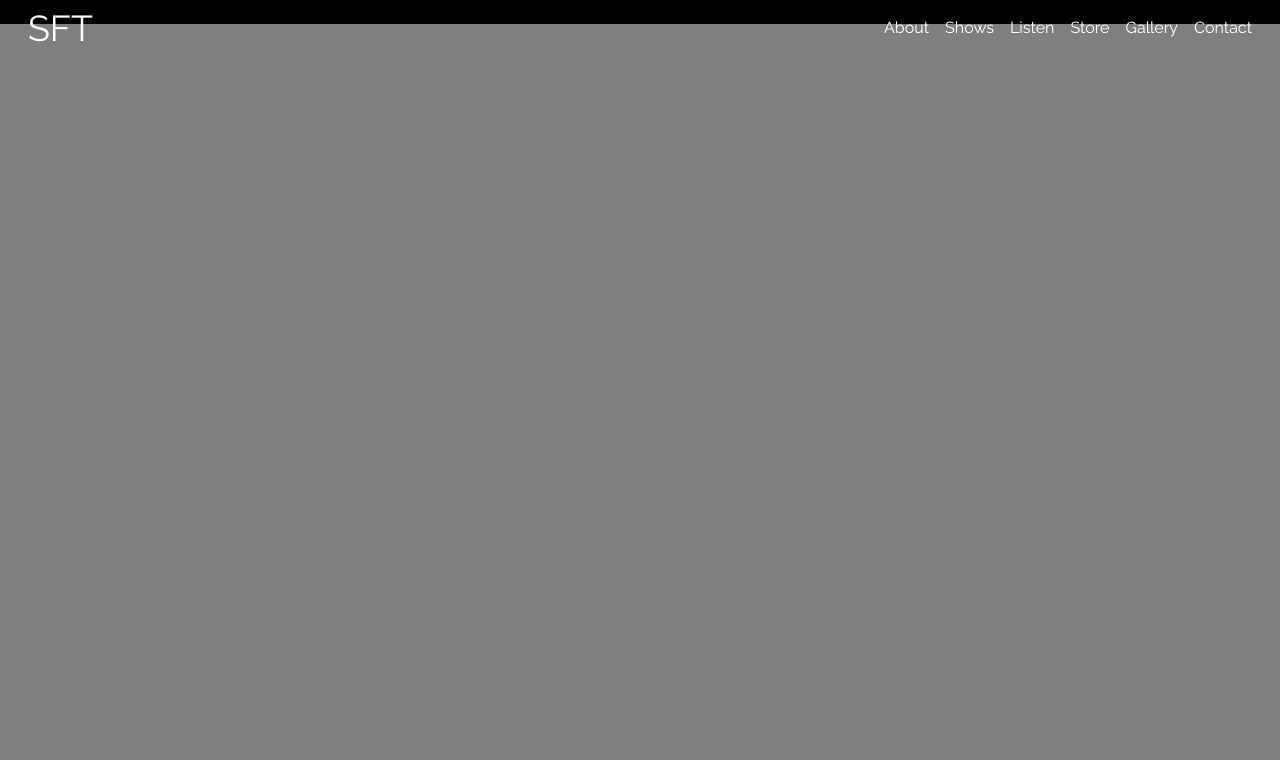
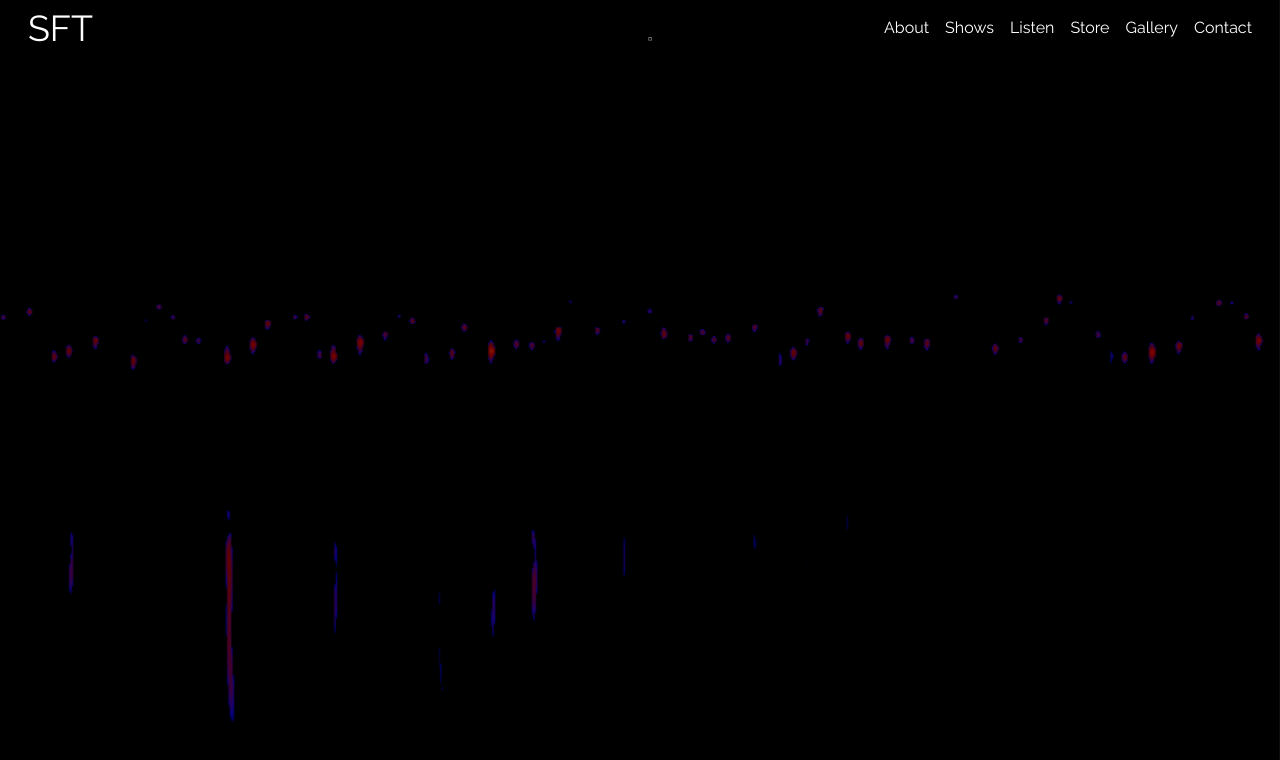
Before and after one commit to kaseyknudsen/Schimscheimer-Family-Trio-Website, a Next.js app: page /about in a window 1280 px wide. Shown: the top 760 px of the page. Built offline with nearby package versions, Linux system fonts and the light colour scheme.

Commit message:
added custom images to each page

```diff
--- a/app/about/page.js
+++ b/app/about/page.js
@@ -4,7 +4,7 @@ export const metadata = {
 };
 
 const aboutPage = () => {
-  return <div>About</div>;
+  return <div className="custom-img2 bg-fixed bg-cover h-screen">About</div>;
 };
 
 export default aboutPage;
--- a/app/components/Hero.js
+++ b/app/components/Hero.js
@@ -2,7 +2,7 @@ import React from "react";
 import Link from "next/link";
 const Hero = () => {
   return (
-    <div className="flex items-center justify-center h-screen  bg-fixed bg-center bg-cover custom-img">
+    <div className="flex items-center justify-center custom-img h-screen bg-fixed bg-center bg-cover">
       <div className="p-5 text-white z-[2]  mt-[-10rem]">
         <h2 className="text-4xl">Schimscheimer Family Trio</h2>
         <p className="py-5 pr-[4rem]">
--- a/app/contact/page.js
+++ b/app/contact/page.js
@@ -6,7 +6,7 @@ export const metadata = {
 };
 
 const page = () => {
-  return <div>Contact</div>;
+  return <div className="custom-img3 bg-fixed bg-cover h-screen">Contact</div>;
 };
 
 export default page;
--- a/app/gallery/page.js
+++ b/app/gallery/page.js
@@ -2,7 +2,7 @@ import React from 'react'
 
 const page = () => {
   return (
-    <div>page</div>
+    <div className="custom-img4 bg-fixed bg-cover h-screen">page</div>
   )
 }
 
--- a/app/globals.css
+++ b/app/globals.css
@@ -8,5 +8,24 @@ html {
 }
 
 .custom-img {
-  background-image: url("bass2.png");
+  background-image: url("../public/sft_spectrograms/bass2.png");
 }
+.custom-img2 {
+  background-image: url("../public/sft_spectrograms/mouth.png");
+}
+
+.custom-img3 {
+  background-image: url("../public/sft_spectrograms/mod1.png");
+}
+
+.custom-img4 {
+  background-image: url("../public/sft_spectrograms/pads2.png");
+}
+
+.custom-img5 {
+  background-image: url("../public/sft_spectrograms/arp2.png");
+}
+
+.custom-img6 {
+  background-image: url("../public/sft_spectrograms/saxlong.png");
+}
--- a/app/layout.js
+++ b/app/layout.js
@@ -18,13 +18,11 @@ export default function RootLayout({ children }) {
   return (
     <html lang="en">
       <body suppressHydrationWarning={true} className={raleway.className}>
-        <div className="custom-img bg-cover">
-          {/* overlay */}
-          <div className="absolute top-0 left-0 right-0 bottom-0 z-[2] bg-black/50" />
-          <Navbar />
+        {/* overlay */}
+        <div className="absolute top-0 left-0 right-0 bottom-0 z-[2] bg-black/50" />
+        <Navbar />
 
-          {children}
-        </div>
+        {children}
       </body>
     </html>
   );
--- a/app/listen/page.js
+++ b/app/listen/page.js
@@ -4,7 +4,7 @@ export const metadata = {
 };
 
 const page = () => {
-  return <div>Listen</div>;
+  return <div className="custom-img5 bg-fixed bg-cover h-screen">Listen</div>;
 };
 
 export default page;
--- a/app/page.js
+++ b/app/page.js
@@ -5,7 +5,7 @@ const HomePage = () => {
   return (
     <div>
       <Hero />
-      <Slider slides={SliderData} />
+      {/* <Slider slides={SliderData} /> */}
     </div>
   );
 };
--- a/app/shows/page.js
+++ b/app/shows/page.js
@@ -5,7 +5,7 @@ export const metadata = {
 
 const page = () => {
   return (
-    <div>Shows</div>
+    <div className="custom-img6 bg-fixed bg-cover h-screen">Shows</div>
   )
 }
 
--- a/app/store/page.js
+++ b/app/store/page.js
@@ -1,12 +1,11 @@
 export const metadata = {
   title: "Buy Our Music!",
-  description: "Visit Bandcamp and you can listen to the Schimscheimer Family Trio anywhere and everywhere!",
+  description:
+    "Visit Bandcamp and you can listen to the Schimscheimer Family Trio anywhere and everywhere!",
 };
 
 const page = () => {
-  return (
-    <div>Store</div>
-  )
-}
+  return <div className="custom-img2 bg-fixed bg-cover h-screen">Store</div>;
+};
 
-export default page
+export default page;
```
Also changed, not shown: public/sft_spectrograms/bass2.png (renamed from app/bass2.png).
